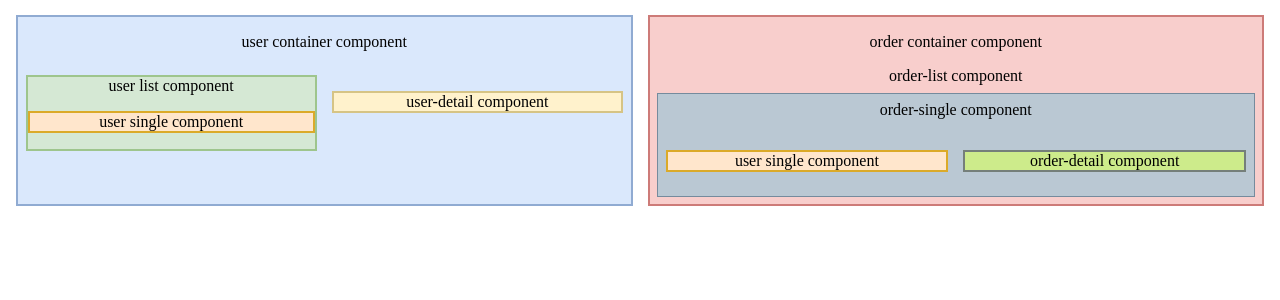
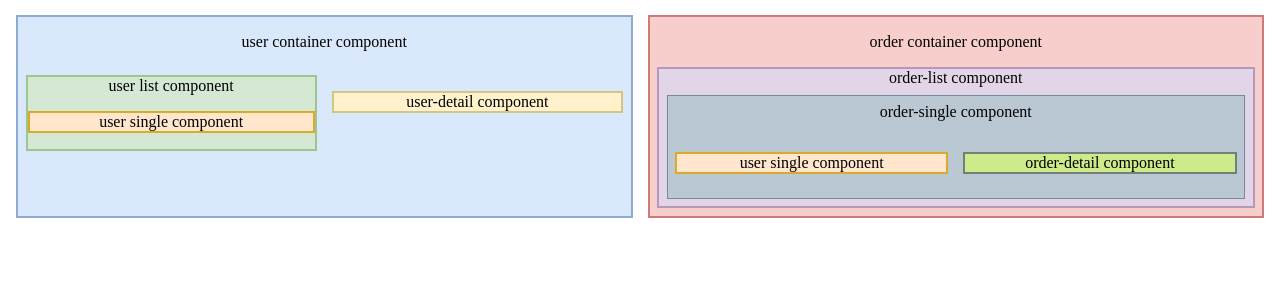
Before and after one commit to emafi/exercise-ng, an Angular app: page / in a window 1280 px wide. Shown: the top 300 px of the page. Built offline with nearby package versions, Linux system fonts and the light colour scheme.

Commit message:
modified order-list style

```diff
--- a/src/app/components/order-list/order-list.component.scss
+++ b/src/app/components/order-list/order-list.component.scss
@@ -1,4 +1,4 @@
-container{
+.container{
     background-color: #e1d5e7;
     border: 2px solid #b498bd;
     margin: 7.5px;
```
